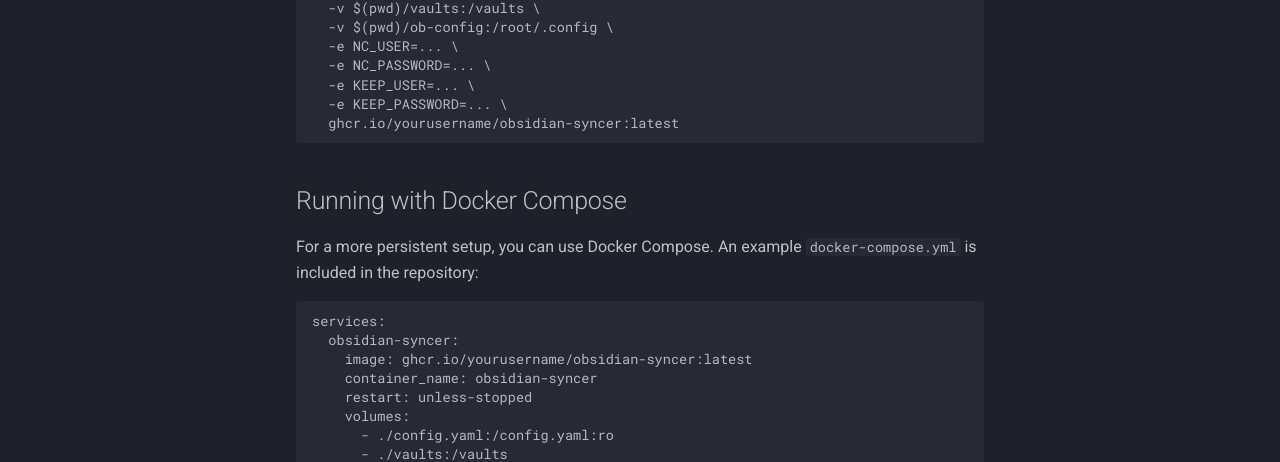
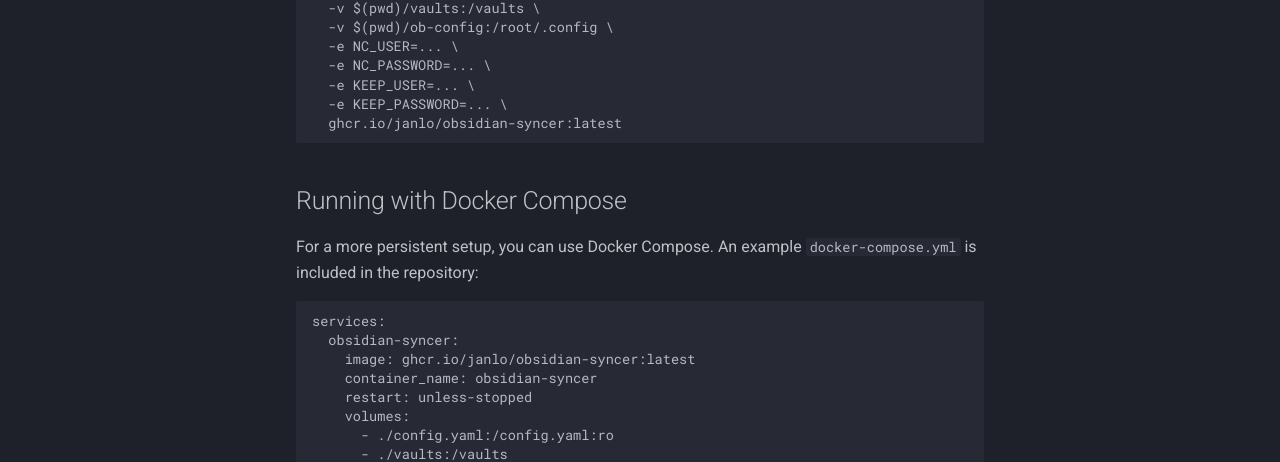
Before and after one commit to janLo/obsidian-syncer, an MkDocs documentation site: the page built from docs/index.md, in a window 1280 px wide and 1400 px high, scrolled down 1174 px. Shown: the part 645-1107 px from the top of the window. Built offline with MkDocs 1.6.1 and Material for MkDocs 9.7.7, drawn with Linux system fonts in a browser that asks for light colours; some of the changed text lies outside the part shown.

Commit message:
chore: replace yourusername placeholder with janlo in docs and config

````diff
--- a/docker-compose.yml
+++ b/docker-compose.yml
@@ -1,6 +1,6 @@
 services:
   obsidian-syncer:
-    image: ghcr.io/yourusername/obsidian-syncer:latest
+    image: ghcr.io/janlo/obsidian-syncer:latest
     container_name: obsidian-syncer
     restart: unless-stopped
     volumes:
--- a/docs/index.md
+++ b/docs/index.md
@@ -69,7 +69,7 @@
   -e NC_PASSWORD=... \
   -e KEEP_USER=... \
   -e KEEP_PASSWORD=... \
-  ghcr.io/yourusername/obsidian-syncer:latest
+  ghcr.io/janlo/obsidian-syncer:latest
 ```
 
 ## Running with Docker Compose
@@ -79,7 +79,7 @@
 ```yaml
 services:
   obsidian-syncer:
-    image: ghcr.io/yourusername/obsidian-syncer:latest
+    image: ghcr.io/janlo/obsidian-syncer:latest
     container_name: obsidian-syncer
     restart: unless-stopped
     volumes:
````
Also changed, not shown: README.md (+2 -2 lines).
